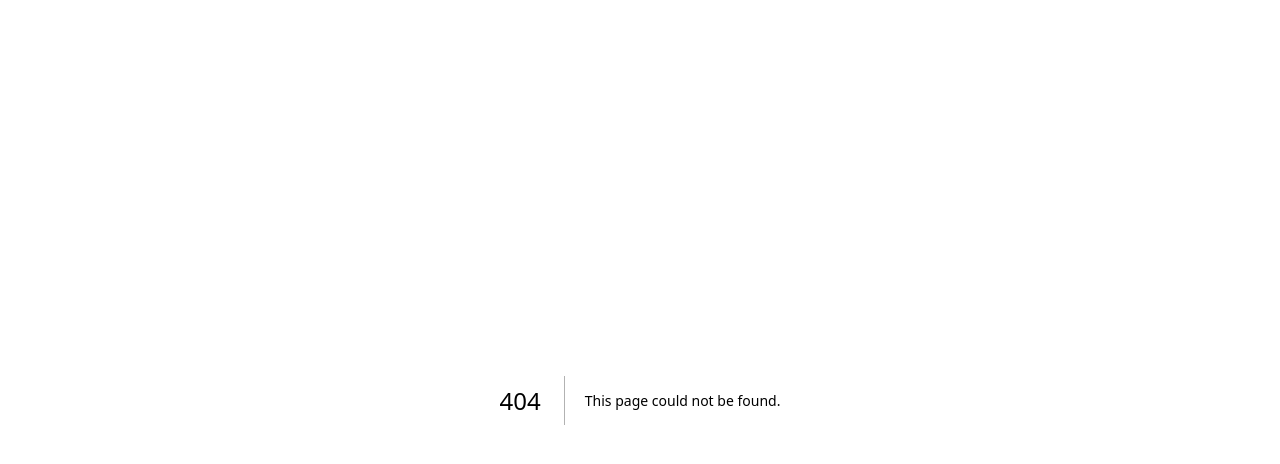
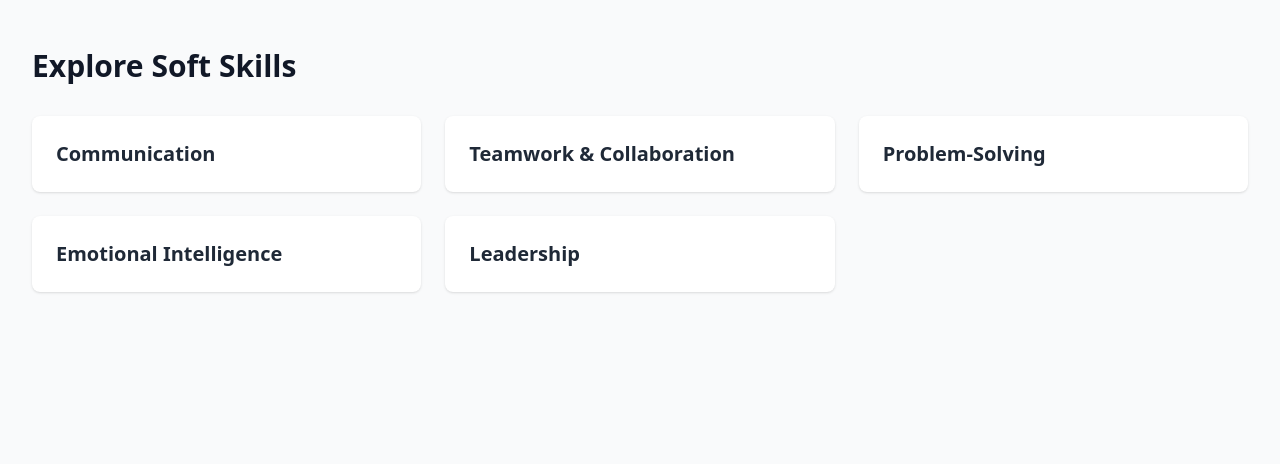
Before and after one commit to SUMITHRA1708/Zynapse, a Next.js app: page /softskills in a window 1280 px wide. Before the commit this address had no page. Shown: the top 464 px of the page. Built offline with nearby package versions, Linux system fonts and the light colour scheme.

Commit message:
updated teh skills page

```diff
--- a/app/Components/Navbar.js
+++ b/app/Components/Navbar.js
@@ -6,10 +6,10 @@ function Navbar() {
         <div>
             <p className="text-2xl font-semibold">Zynapse</p>
         </div>
-        <div className='flex gap-3'>
+        <div className='flex items-center gap-4'>
             <p>About</p>
             <p>Contact</p>
-            <p>Get Started</p>
+            <p className="bg-blue-600 cursor-pointer text-white rounded-lg px-5 py-2">Get Started</p>
         </div>
     </div>
   )
--- a/app/layout.js
+++ b/app/layout.js
@@ -13,8 +13,8 @@ const geistMono = localFont({
 });
 
 export const metadata = {
-  title: "Create Next App",
-  description: "Generated by create next app",
+  title: "Zynapse",
+  description: "An Soft Skill Enhancement App",
 };
 
 export default function RootLayout({ children }) {
--- /dev/null
+++ b/app/softskills/[skill]/page.js
@@ -0,0 +1,36 @@
+"use client"
+import { useRouter } from "next/navigation";
+
+const skillsContent = {
+  communication: {
+    title: "Communication",
+    description:
+      "Master the art of effective communication to express yourself clearly and persuasively.",
+  },
+  teamwork: {
+    title: "Teamwork & Collaboration",
+    description: "Learn how to work efficiently with others and achieve collective goals.",
+  },
+  "problem-solving": {
+    title: "Problem-Solving",
+    description: "Sharpen your problem-solving skills to tackle challenges confidently.",
+  },
+  // Add other skill descriptions
+};
+
+export default function SkillDetail() {
+  const router = useRouter();
+  const { skill } = router.query;
+
+  const skillData = skillsContent[skill] || { title: "Skill Not Found", description: "" };
+
+  return (
+    <div className="min-h-screen bg-gray-50 py-12">
+      <div className="max-w-4xl mx-auto px-4 sm:px-6 lg:px-8">
+        <h1 className="text-4xl font-extrabold text-gray-900 mb-6">{skillData.title}</h1>
+        <p className="text-lg text-gray-700">{skillData.description}</p>
+        {/* You can add more content like quizzes, assessments, etc. */}
+      </div>
+    </div>
+  );
+}
--- /dev/null
+++ b/app/softskills/page.js
@@ -0,0 +1,28 @@
+import Link from "next/link";
+
+export default function SoftSkills() {
+  const skills = [
+    { name: "Communication", url: "/softskills/communication" },
+    { name: "Teamwork & Collaboration", url: "/softskills/teamwork" },
+    { name: "Problem-Solving", url: "/softskills/problem-solving" },
+    { name: "Emotional Intelligence", url: "/softskills/emotional-intelligence" },
+    { name: "Leadership", url: "/softskills/leadership" },
+  ];
+
+  return (
+    <div className="min-h-screen bg-gray-50 py-12">
+      <div className="max-w-7xl mx-auto px-4 sm:px-6 lg:px-8">
+        <h1 className="text-3xl font-extrabold text-gray-900 mb-8">Explore Soft Skills</h1>
+        <div className="grid grid-cols-1 sm:grid-cols-2 lg:grid-cols-3 gap-6">
+          {skills.map((skill, index) => (
+            <Link key={index} href={skill.url}>
+              <p className="block p-6 bg-white shadow rounded-lg hover:shadow-lg transition">
+                <h2 className="text-xl font-semibold text-gray-800">{skill.name}</h2>
+              </p>
+            </Link>
+          ))}
+        </div>
+      </div>
+    </div>
+  );
+}
```
Also changed, not shown: tsconfig.json (added, +35 -0 lines).
